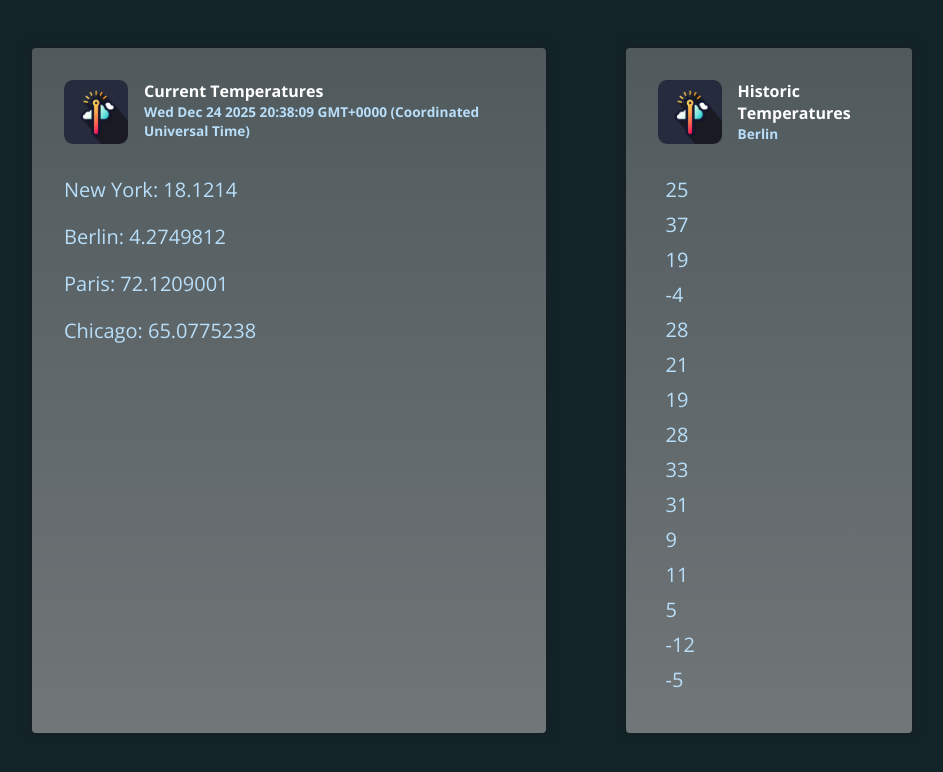
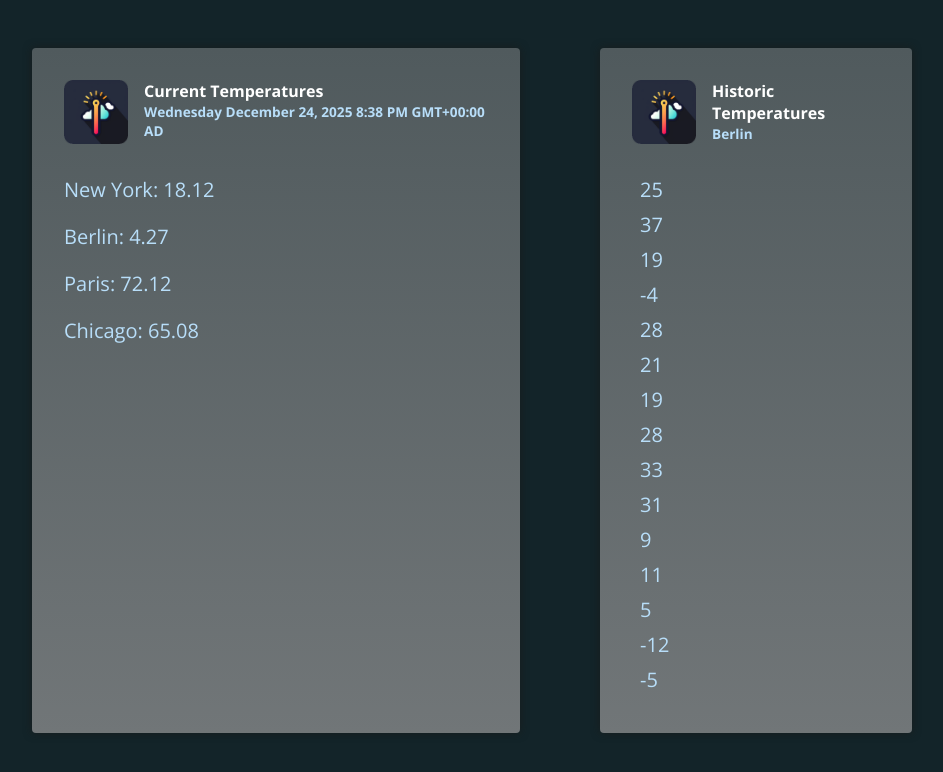
Before and after one commit to raseward14/pipes_practice, an Angular app: page / in a window 1280 px wide. Shown: the top 772 px of the page, without its empty margins (168-1111 px from the left). Built offline with nearby package versions, Linux system fonts and the light colour scheme.

Commit message:
removed node_modules from git tracking

```diff
--- a/src/app/app.component.html
+++ b/src/app/app.component.html
@@ -4,13 +4,13 @@
       <img src="temp-icon.png" alt="Thermometer icon" />
       <div>
         <h2>Current Temperatures</h2>
-        <p>{{ currentDate }}</p>
+        <p>{{ currentDate | date: 'EEEE LLLL d, yyyy h:mm a zzzz G' }}</p>
       </div>
     </header>
-    <p>New York: {{ currentTemperaturs.newYork }}</p>
-    <p>Berlin: {{ currentTemperaturs.berlin }}</p>
-    <p>Paris: {{ currentTemperaturs.paris }}</p>
-    <p>Chicago: {{ currentTemperaturs.chicago }}</p>
+    <p>New York: {{ currentTemperaturs.newYork | number: '1.0-2' }}</p>
+    <p>Berlin: {{ currentTemperaturs.berlin | number: '1.0-2' }}</p>
+    <p>Paris: {{ currentTemperaturs.paris | number: '1.0-2' }}</p>
+    <p>Chicago: {{ currentTemperaturs.chicago | number: '1.0-2' }}</p>
   </article>
 
   <article class="temperatures">
--- a/src/app/app.component.ts
+++ b/src/app/app.component.ts
@@ -1,9 +1,12 @@
 import { Component } from '@angular/core';
+
+import { CommonModule } from '@angular/common';
 
 @Component({
   selector: 'app-root',
   standalone: true,
   templateUrl: './app.component.html',
+  imports: [CommonModule],
 })
 export class AppComponent {
   currentDate = new Date();
```
Also changed, not shown: 2 other files (tests, documents, lock files or other folders).
